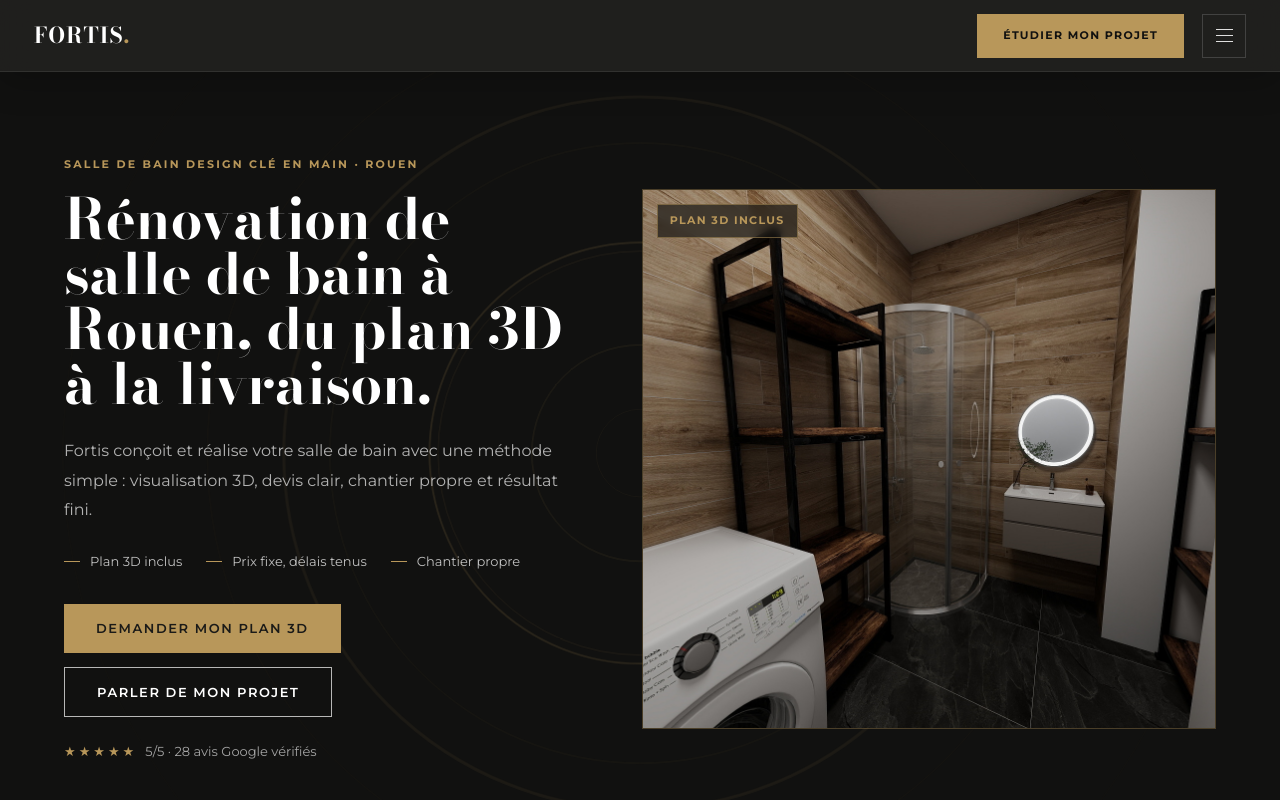
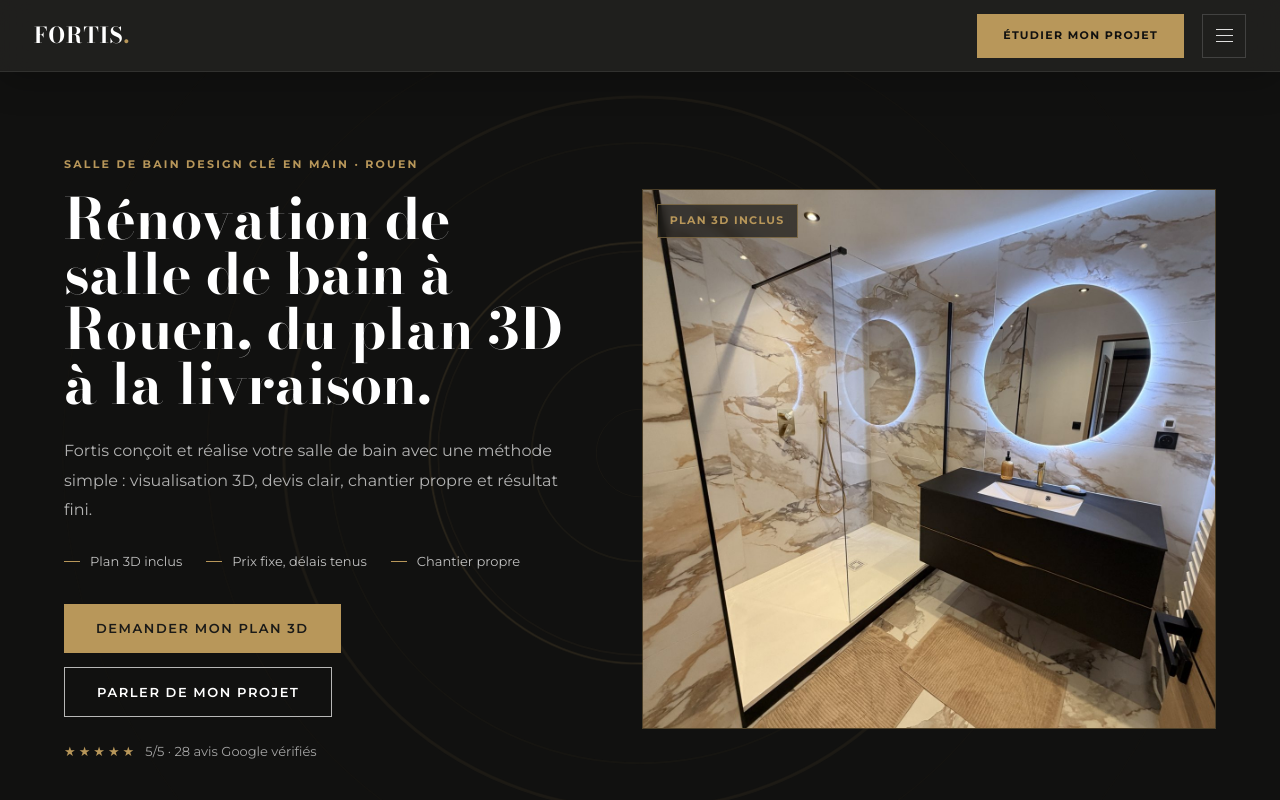
Before and after one commit to mbiville-hash/fortisrenovation, a Next.js app: page /salle-de-bain-rouen in a window 1280 px wide. Shown: the top 800 px of the page. Built offline with nearby package versions, Linux system fonts and the light colour scheme.

Commit message:
salle de bain: vraie photo marbre en hero (IMG_0307) + image OG/schema

```diff
--- a/app/salle-de-bain-rouen/page.tsx
+++ b/app/salle-de-bain-rouen/page.tsx
@@ -12,7 +12,7 @@ export const metadata: Metadata = {
     url: 'https://www.fortisrenovation.fr/salle-de-bain-rouen',
     locale: 'fr_FR',
     type: 'website',
-    images: [{ url: '/salle-de-bain-3d.jpg', width: 1200, height: 900, alt: 'Rénovation salle de bain design à Rouen' }],
+    images: [{ url: '/salle-de-bain-rouen-hero.jpg', width: 1600, height: 1200, alt: 'Rénovation de salle de bain en marbre à Rouen' }],
   },
 }
 
@@ -49,9 +49,9 @@ export default function SalleDeBainPage() {
       ]))}} />
       <script type="application/ld+json" dangerouslySetInnerHTML={{ __html: JSON.stringify(faqSchema(faqs)) }} />
       <script type="application/ld+json" dangerouslySetInnerHTML={{ __html: JSON.stringify(imageObjectSchema(
-        'https://www.fortisrenovation.fr/salle-de-bain-3d.jpg',
-        'Salle de bain design en 3D',
-        'Visualisation 3D d’un projet de rénovation de salle de bain à Rouen'
+        'https://www.fortisrenovation.fr/salle-de-bain-rouen-hero.jpg',
+        'Salle de bain en marbre rénovée à Rouen',
+        'Rénovation de salle de bain à Rouen : marbre, douche à l’italienne et meuble suspendu'
       ))}} />
       <BathroomPillar faqs={faqs} />
     </>
--- a/components/BathroomPremium.tsx
+++ b/components/BathroomPremium.tsx
@@ -118,8 +118,8 @@ export function BathroomPillar({ faqs }: { faqs: BathroomFaq[] }) {
             </div>
             <div className="bath-hero-media">
               <Image
-                src="/salle-de-bain-3d.jpg"
-                alt="Salle de bain design en 3D pour une rénovation à Rouen"
+                src="/salle-de-bain-rouen-hero.jpg"
+                alt="Rénovation de salle de bain à Rouen : marbre, douche à l’italienne et meuble suspendu"
                 fill
                 priority
                 sizes="(max-width: 900px) 100vw, 48vw"
```
Also changed, not shown: public/salle-de-bain-rouen-hero.jpg (added).
